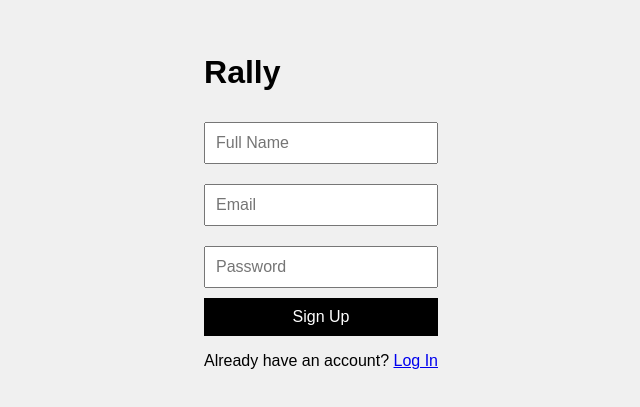
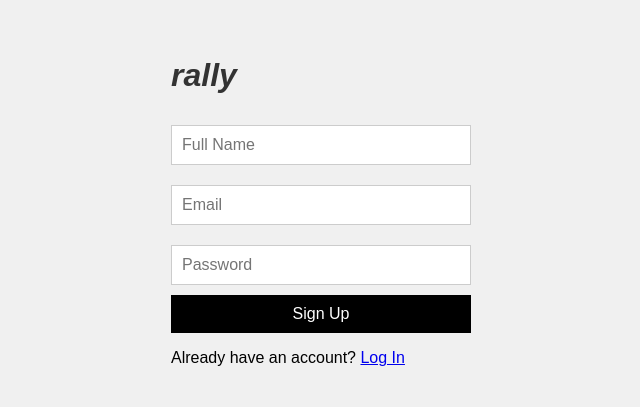
Before and after one commit to abhidesai12/rally-app, a website: page public/index.html in a window 1280 px wide. Shown: the part 191-598 px from the top of the page, without its empty margins (319-959 px from the left). Drawn offline with Linux system fonts and the light colour scheme.

Commit message:
finally??

```diff
--- a/public/index.html
+++ b/public/index.html
@@ -3,13 +3,13 @@
 <head>
     <meta charset="UTF-8">
     <meta name="viewport" content="width=device-width, initial-scale=1.0">
-    <title>Rally</title>
+    <title>rally</title>
     <link rel="stylesheet" href="style.css">
 </head>
 <body>
     <!-- Sign Up Page -->
     <div id="signup-page">
-        <h1>Rally</h1>
+        <h1>rally</h1>
         <form id="signup-form">
             <input type="text" placeholder="Full Name" required>
             <input type="email" placeholder="Email" required>
@@ -21,7 +21,7 @@
 
     <!-- Log In Page -->
     <div id="login-page" style="display:none;">
-        <h1>Rally</h1>
+        <h1>rally</h1>
         <form id="login-form">
             <input type="email" placeholder="Email" required>
             <input type="password" placeholder="Password" required>
@@ -32,7 +32,7 @@
 
     <!-- My Rally Page -->
     <div id="myrally-page" style="display:none;">
-        <h1>My Rally</h1>
+        <h1>rally</h1>
         <form id="create-task-form">
             <input type="text" placeholder="Task" required>
             <input type="datetime-local" placeholder="When" required>
@@ -48,7 +48,7 @@
 
     <!-- Our Rally Page -->
     <div id="ourrally-page" style="display:none;">
-        <h1>Our Rally</h1>
+        <h1>rally</h1>
         <div id="friends-tasks">
             <h2>Friends' Tasks</h2>
             <!-- Friends' tasks will be displayed here -->
--- a/public/style.css
+++ b/public/style.css
@@ -6,35 +6,40 @@ body {
     justify-content: center;
     align-items: center;
     height: 100vh;
-    background-color: #f0f0f0;
+    background-color: #f0f0f0; /* Change this to your preferred background color */
 }
 
 h1 {
     font-size: 2em;
+    font-style: italic;
+    text-transform: lowercase;
+    color: #333; /* Change this to your preferred text color */
 }
 
 form {
     display: flex;
     flex-direction: column;
+    width: 300px; /* Ensure the form has a defined width */
 }
 
 input {
     margin: 10px 0;
     padding: 10px;
     font-size: 1em;
+    border: 1px solid #ccc; /* Change this to your preferred border color */
 }
 
 button {
     padding: 10px;
     font-size: 1em;
-    background-color: black;
-    color: white;
+    background-color: #000; /* Change this to your preferred button background color */
+    color: #fff; /* Change this to your preferred button text color */
     border: none;
     cursor: pointer;
 }
 
 button:hover {
-    background-color: #555;
+    background-color: #555; /* Change this to your preferred hover color */
 }
 
 #my-tasks, #friends-tasks {
```
